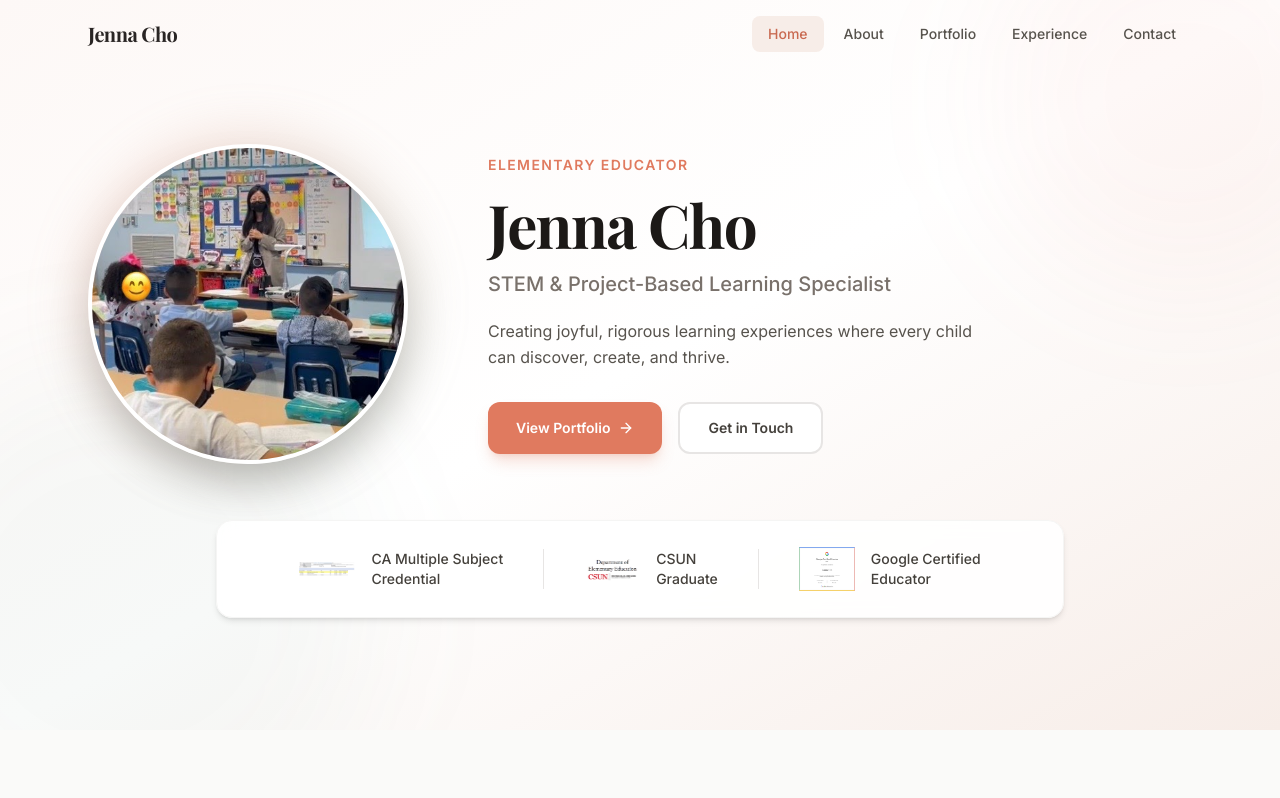
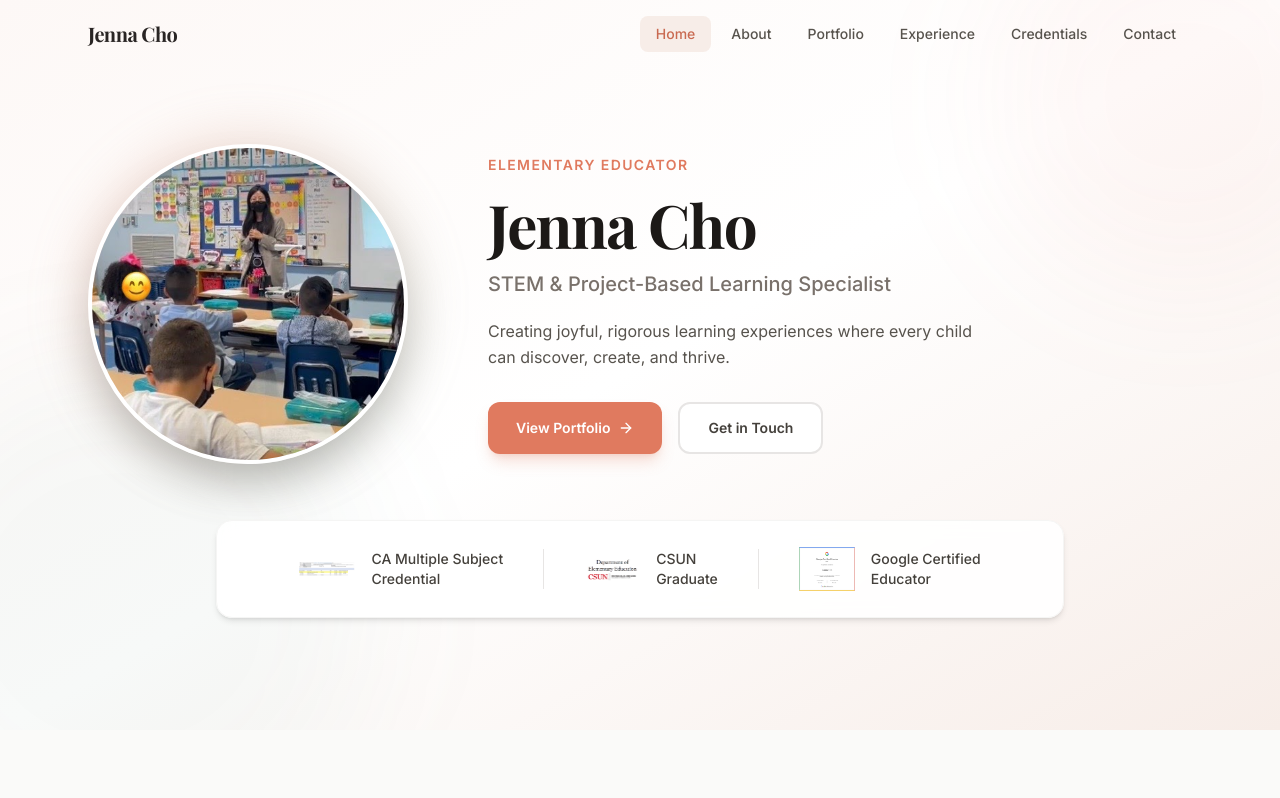
Before and after one commit to chris00234/jenna_teacher, a React (Vite) app: page / in a window 1280 px wide. Shown: the top 798 px of the page. Built offline with nearby package versions, Linux system fonts and the light colour scheme.

Commit message:
fix: add Credentials page route + resume PDF to public/
- Add /credentials route with recommendations & coursework
- Add Credentials link to navbar
- Copy resume PDF to public/ for download links to work
- Letters of Recommendation (5 links) now accessible again

```diff
--- a/src/App.jsx
+++ b/src/App.jsx
@@ -7,6 +7,7 @@ import About from './pages/About';
 import Portfolio from './pages/Portfolio';
 import Experience from './pages/Experience';
 import Contact from './pages/Contact';
+import Credentials from './pages/Credentials';
 
 export default function App() {
   return (
@@ -19,6 +20,7 @@ export default function App() {
           <Route path="/about" element={<About />} />
           <Route path="/portfolio" element={<Portfolio />} />
           <Route path="/experience" element={<Experience />} />
+          <Route path="/credentials" element={<Credentials />} />
           <Route path="/contact" element={<Contact />} />
         </Routes>
       </main>
--- a/src/components/Navbar.jsx
+++ b/src/components/Navbar.jsx
@@ -7,6 +7,7 @@ const LINKS = [
   { to: '/about', label: 'About' },
   { to: '/portfolio', label: 'Portfolio' },
   { to: '/experience', label: 'Experience' },
+  { to: '/credentials', label: 'Credentials' },
   { to: '/contact', label: 'Contact' },
 ];
 
```
Also changed, not shown: 1 other file (tests, documents, lock files or other folders).
